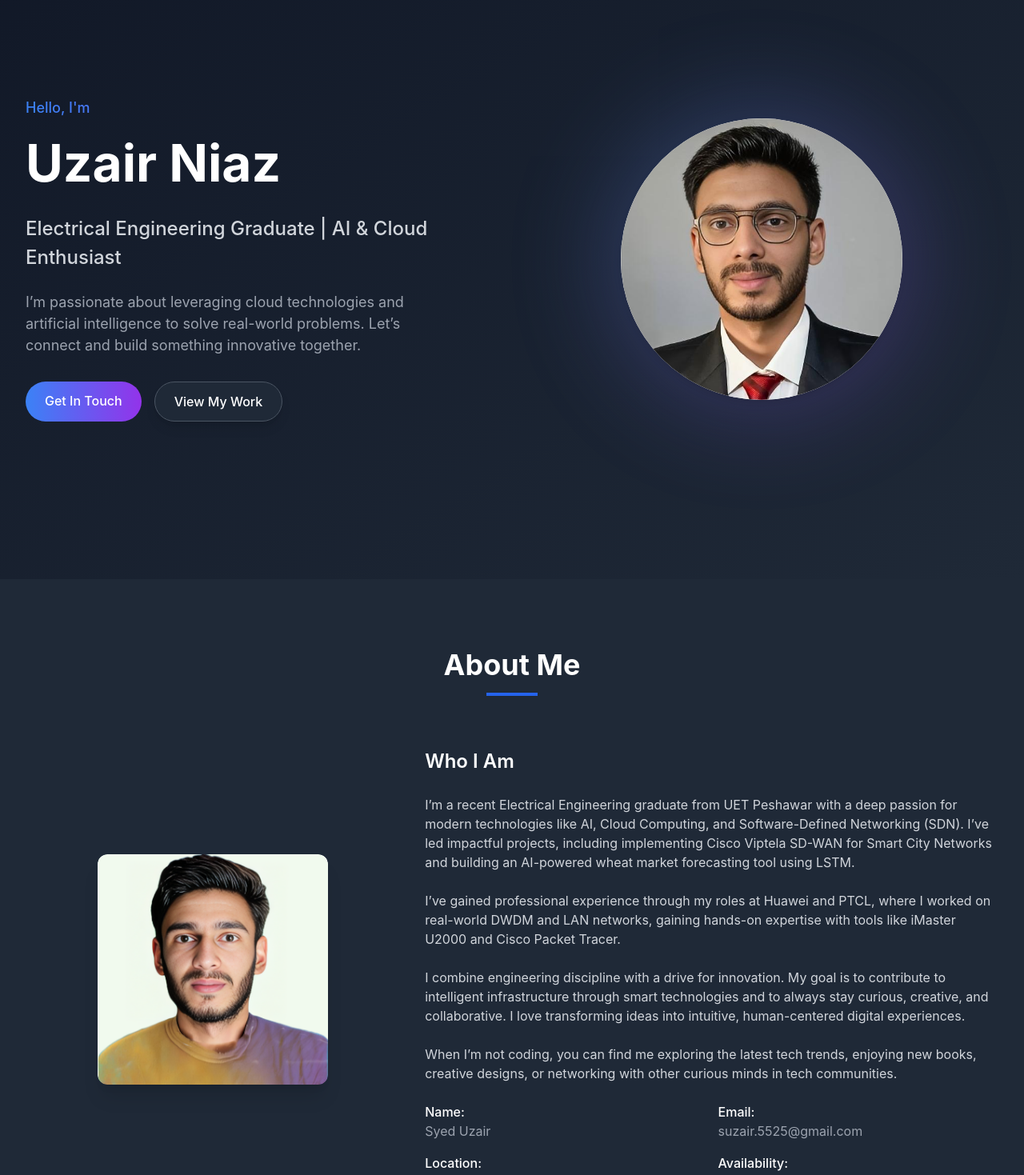
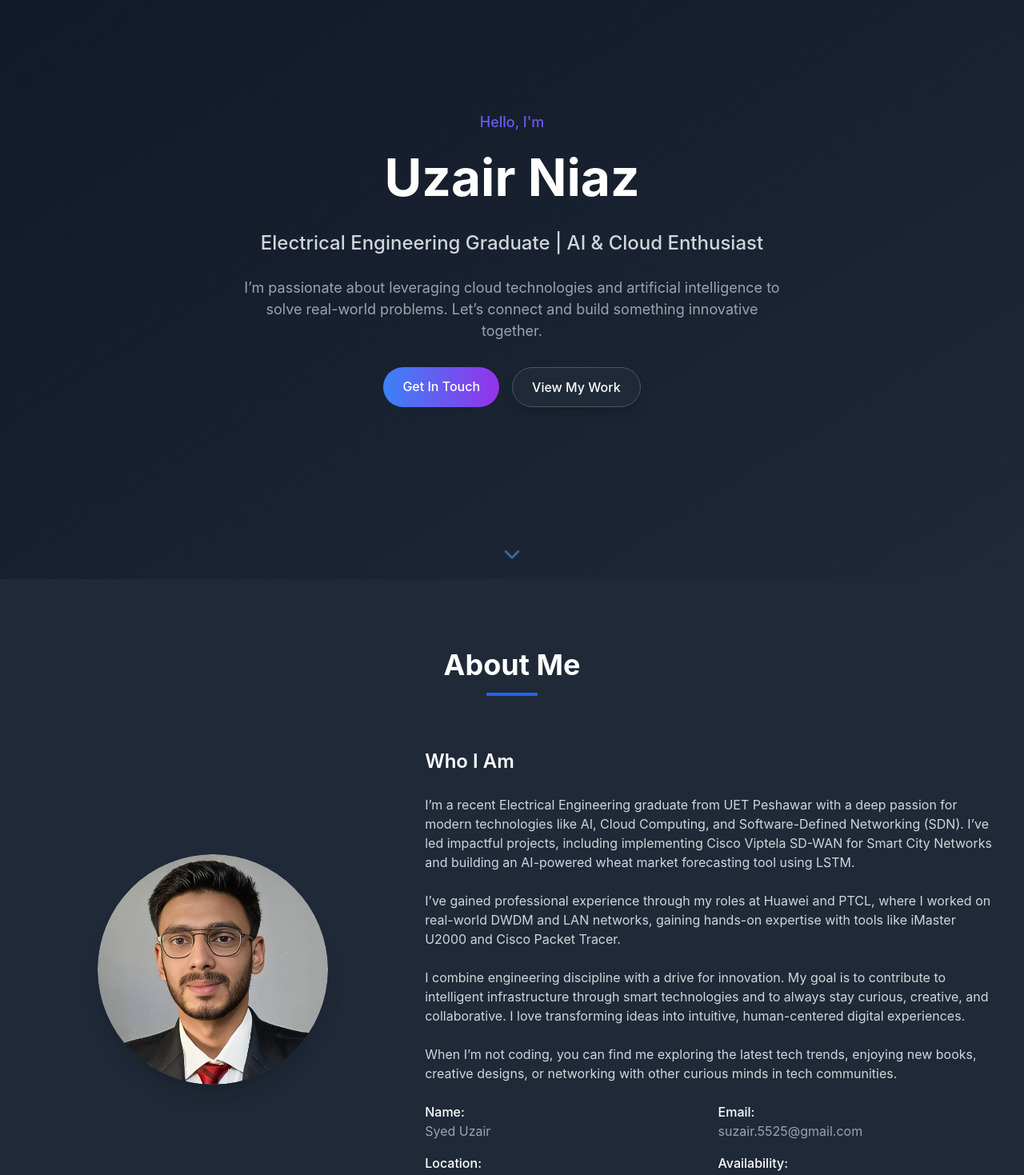
Before and after one commit to uzair-codes/personal-portfolio, a React (Create React App) app: page / in a window 1280 px wide. Shown: the part 140-1609 px from the top of the page at 80% size. Built offline with nearby package versions, Linux system fonts and the light colour scheme.

Commit message:
Updated Home and About Sections i.e. Removed Picture from Home and added an arrow etc

```diff
--- a/src/components/About.jsx
+++ b/src/components/About.jsx
@@ -1,16 +1,10 @@
-import { useEffect, useRef, useState } from 'react';
+import { useEffect } from 'react';
 import { motion, useAnimation } from 'framer-motion';
 import { useInView } from 'react-intersection-observer';
-import { Pause, Play, Volume2, VolumeX } from 'lucide-react';
 
 const About = ({ id }) => {
   const controls = useAnimation();
   const [ref, inView] = useInView({ threshold: 0.3, triggerOnce: true });
-
-  const [isPlaying, setIsPlaying] = useState(true);
-  const [isMuted, setIsMuted] = useState(true);
-  const [videoError, setVideoError] = useState(false);
-  const videoRef = useRef(null);
 
   useEffect(() => {
     if (inView) controls.start('visible');
@@ -28,25 +22,6 @@ const About = ({ id }) => {
   const itemVariants = {
     hidden: { opacity: 0, y: 20 },
     visible: { opacity: 1, y: 0, transition: { duration: 0.5 } },
-  };
-
-  const togglePlay = () => {
-    const video = videoRef.current;
-    if (!video) return;
-    if (video.paused) {
-      video.play();
-      setIsPlaying(true);
-    } else {
-      video.pause();
-      setIsPlaying(false);
-    }
-  };
-
-  const toggleMute = () => {
-    const video = videoRef.current;
-    if (!video) return;
-    video.muted = !video.muted;
-    setIsMuted(video.muted);
   };
 
   return (
@@ -72,52 +47,20 @@ const About = ({ id }) => {
         </motion.div>
 
         <div className="mt-16 grid md:grid-cols-5 gap-8 items-center">
-          {/* 🔷 Video or Fallback Image */}
+          {/* 🔷 Image with glow effect from Hero */}
           <motion.div
             variants={variants}
             initial="hidden"
             animate={controls}
             className="md:col-span-2 flex justify-center"
           >
-            <div className="relative w-64 h-64 md:w-72 md:h-72 rounded-xl overflow-hidden shadow-xl transition-transform duration-500 hover:scale-105">
-              <div className="absolute inset-0 rounded-xl bg-gradient-to-br from-blue-500 to-purple-600 opacity-20 blur-2xl animate-pulse"></div>
-
-              {!videoError ? (
-                <>
-                  <video
-                    ref={videoRef}
-                    src="/asserts/my-anime-avatar.mp4"
-                    autoPlay
-                    muted
-                    loop
-                    playsInline
-                    onError={() => setVideoError(true)}
-                    className="relative z-10 w-full h-full object-cover rounded-xl"
-                  />
-
-                  {/* Controls */}
-                  <div className="absolute bottom-2 left-1/2 transform -translate-x-1/2 flex space-x-4 z-20 bg-white/80 dark:bg-gray-800/80 px-4 py-2 rounded-full shadow backdrop-blur">
-                    <button
-                      onClick={togglePlay}
-                      className="text-gray-800 dark:text-gray-200 hover:text-blue-600"
-                    >
-                      {isPlaying ? <Pause size={18} /> : <Play size={18} />}
-                    </button>
-                    <button
-                      onClick={toggleMute}
-                      className="text-gray-800 dark:text-gray-200 hover:text-purple-600"
-                    >
-                      {isMuted ? <VolumeX size={18} /> : <Volume2 size={18} />}
-                    </button>
-                  </div>
-                </>
-              ) : (
-                <img
-                  src="/asserts/me2.png"
-                  alt="Syed Uzair"
-                  className="relative z-10 w-full h-full object-cover rounded-xl"
-                />
-              )}
+            <div className="relative w-64 h-64 md:w-72 md:h-72 rounded-full overflow-hidden shadow-xl transition-transform duration-500 hover:scale-105">
+              <div className="absolute inset-0 rounded-full bg-gradient-to-br from-blue-400 to-purple-600 opacity-20 blur-2xl animate-pulse"></div>
+              <img
+                src="/asserts/me.jpg"
+                alt="Uzair Niaz"
+                className="relative z-10 w-full h-full object-cover rounded-full"
+              />
             </div>
           </motion.div>
 
--- a/src/components/Hero.jsx
+++ b/src/components/Hero.jsx
@@ -1,20 +1,13 @@
 import { motion } from 'framer-motion';
+import { ChevronDown } from 'lucide-react';
 
 const Hero = ({ id }) => {
   return (
     <section
       id={id}
-      className="scroll-mt-20 min-h-screen flex items-center justify-center bg-gradient-to-br from-white to-blue-50 dark:from-gray-900 dark:to-gray-800 py-16"
+      className="scroll-mt-20 min-h-screen flex flex-col items-center justify-center relative bg-gradient-to-br from-white to-blue-50 dark:from-gray-900 dark:to-gray-800 py-16"
     >
-      <div className="max-w-7xl mx-auto px-4 sm:px-6 lg:px-8 grid md:grid-cols-2 gap-8 items-center">
-
-        {/* Text Content */}
-        <motion.div
-          initial={{ opacity: 0, x: -50 }}
-          animate={{ opacity: 1, x: 0 }}
-          transition={{ duration: 0.8 }}
-          className="text-center md:text-left"
-        >
+      <div className="max-w-4xl px-4 sm:px-6 lg:px-8 text-center">
         <motion.h2
           initial={{ opacity: 0 }}
           animate={{ opacity: 1 }}
@@ -46,9 +39,10 @@ const Hero = ({ id }) => {
           initial={{ opacity: 0 }}
           animate={{ opacity: 1 }}
           transition={{ delay: 0.8 }}
-            className="mt-6 text-base md:text-lg text-gray-500 dark:text-gray-400 max-w-lg mx-auto md:mx-0"
+          className="mt-6 text-base md:text-lg text-gray-500 dark:text-gray-400 max-w-2xl mx-auto"
         >
-            I’m passionate about leveraging cloud technologies and artificial intelligence to solve real-world problems. Let’s connect and build something innovative together.
+          I’m passionate about leveraging cloud technologies and artificial intelligence to solve
+          real-world problems. Let’s connect and build something innovative together.
         </motion.p>
 
         {/* Call to Action Buttons */}
@@ -56,7 +50,7 @@ const Hero = ({ id }) => {
           initial={{ opacity: 0, y: 20 }}
           animate={{ opacity: 1, y: 0 }}
           transition={{ delay: 1, duration: 0.5 }}
-            className="mt-8 flex flex-wrap gap-4 justify-center md:justify-start"
+          className="mt-8 flex flex-wrap gap-4 justify-center"
         >
           <a
             href="#contact"
@@ -71,27 +65,19 @@ const Hero = ({ id }) => {
             View My Work
           </a>
         </motion.div>
-        </motion.div>
+      </div>
 
-        {/* Profile Image with Glow Hover */}
-        <motion.div
-          initial={{ opacity: 0, x: 50 }}
-          animate={{ opacity: 1, x: 0 }}
-          transition={{ duration: 0.8 }}
-          className="flex justify-center mt-10 md:mt-0"
+      {/* 🔽 Animated Down Arrow to Scroll to About Section */}
+      <motion.a
+        href="#about"
+        initial={{ opacity: 0, y: 10 }}
+        animate={{ opacity: 1, y: [0, 10, 0] }}
+        transition={{ delay: 1.5, repeat: Infinity, duration: 2 }}
+        className="absolute bottom-6 text-blue-600 dark:text-blue-400 hover:text-purple-600 transition-colors"
+        aria-label="Scroll to About section"
       >
-          <div className="relative w-64 h-64 md:w-80 md:h-80 lg:w-96 lg:h-96">
-            <div className="absolute inset-0 rounded-full bg-gradient-to-br from-blue-400 to-purple-500 opacity-20 blur-3xl animate-pulse"></div>
-            <div className="absolute inset-4 rounded-full overflow-hidden bg-white shadow-md transform transition-transform duration-500 hover:scale-105 hover:shadow-blue-500/40 hover:ring-4 hover:ring-blue-400/30">
-              <img
-                src="/asserts/me.jpg"
-                alt="Uzair Niaz"
-                className="w-full h-full object-cover"
-              />
-            </div>
-          </div>
-        </motion.div>
-      </div>
+        <ChevronDown size={32} />
+      </motion.a>
     </section>
   );
 };
```
Lines whose indentation alone changed are shown as unchanged.
